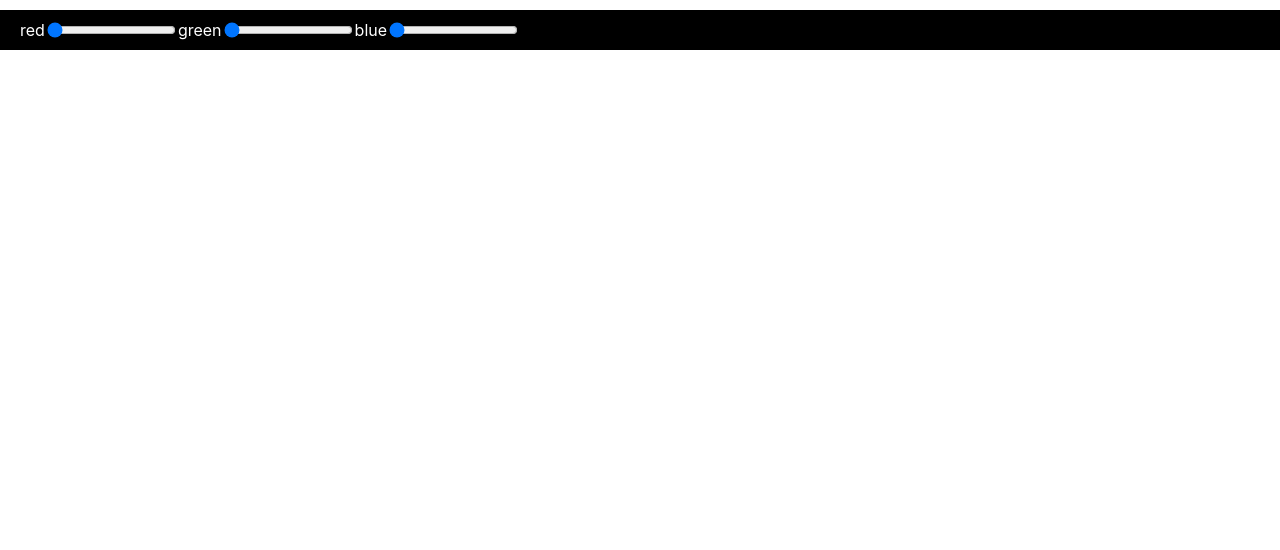
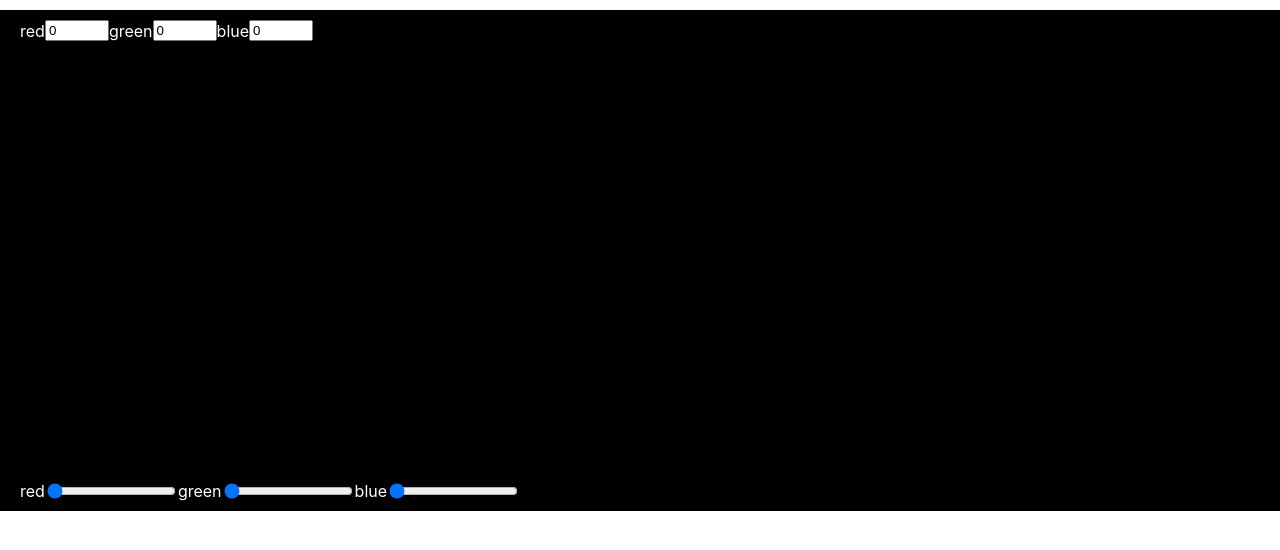
Before and after one commit to callbackKid/OnlyTeamsTestTask, a React (Create React App) app in the folder onlyteams/: page / in a window 1280 px wide. Shown: the top 550 px of the page. Built offline with nearby package versions, Linux system fonts and the light colour scheme.

Commit message:
dispatching state

```diff
--- a/onlyteams/src/Components/RGBS COMP/ColorsSwatch.tsx
+++ b/onlyteams/src/Components/RGBS COMP/ColorsSwatch.tsx
@@ -1,7 +1,16 @@
-import { RgbColorType } from "./types";
+import { useContext } from "react";
+import { ContextRGB } from "./context";
 
-export const ColorsSwatch = ({ red, green, blue }: RgbColorType) => {
+export const ColorsSwatch = () => {
+  const { red, green, blue } = useContext(ContextRGB);
   return (
-    <div style={{ backgroundColor: `rgb(${red}, ${green}, ${blue})` }}> </div>
+    <div
+      style={{
+        width: 400,
+        height: 400,
+        margin: "auto",
+        backgroundColor: `rgb(${red}, ${green}, ${blue})`,
+      }}
+    ></div>
   );
 };
--- a/onlyteams/src/Components/RGBS COMP/index.tsx
+++ b/onlyteams/src/Components/RGBS COMP/index.tsx
@@ -1,25 +1,15 @@
-import { useReducer } from "react";
-
 import { SlidersRGB } from "./sliders";
-import { InputsRGB } from "./inputs";
 import { ColorsSwatch } from "./ColorsSwatch";
-
-import { reducer } from "./reducer";
-import { RgbColorType } from "./types";
 import React from "react";
 import { ThemeContext } from "../../theme";
+import { InputsRGB } from "./inputs";
 
-export const RGBComp = ({ red, green, blue }: RgbColorType) => {
+export const App = () => {
   const themes = React.useContext(ThemeContext);
-  const [rgb, dispatch] = useReducer(reducer, {
-    red: 0,
-    green: 0,
-    blue: 0,
-  });
-
   return (
     <div style={{ ...themes.dark }}>
-      <ColorsSwatch {...rgb} />
+      <InputsRGB />
+      <ColorsSwatch />
       <SlidersRGB />
     </div>
   );
--- a/onlyteams/src/Components/RGBS COMP/input.tsx
+++ b/onlyteams/src/Components/RGBS COMP/input.tsx
@@ -1,14 +1,17 @@
-export type InputProps = {
-  id: string;
-  value: number;
-  label: string;
-};
+import { InputProps } from "./types";
 
-export const InputRGB = ({ id, value, label }: InputProps) => {
+export const InputRGB = ({ id, value, label, onChange }: InputProps) => {
   return (
     <>
       <label htmlFor={id}>{label}</label>
-      <input id={id} type="number" min={1} max={255} value={value} />
+      <input
+        id={id}
+        type="number"
+        min={1}
+        max={255}
+        value={value}
+        onChange={onChange}
+      />
     </>
   );
 };
--- a/onlyteams/src/Components/RGBS COMP/inputs.tsx
+++ b/onlyteams/src/Components/RGBS COMP/inputs.tsx
@@ -1,15 +1,46 @@
 import { InputRGB } from "./input";
 import { InputWrapper } from "./Wrappers";
 import { ContextRGB } from "./context";
-import { useContext } from "react";
+import { ChangeEvent, useContext } from "react";
 
 export const InputsRGB = () => {
   const { red, green, blue, dispatch } = useContext(ContextRGB);
+  const adjustRed = (event: ChangeEvent<HTMLInputElement>) =>
+    dispatch({
+      type: "ADJUST_RED",
+      payload: +event?.target.value,
+    });
+  const adjustGreen = (event: ChangeEvent<HTMLInputElement>) =>
+    dispatch({
+      type: "ADJUST_GREEN",
+      payload: +event?.target.value,
+    });
+  const adjustBlue = (event: ChangeEvent<HTMLInputElement>) =>
+    dispatch({
+      type: "ADJUST_BLUE",
+      payload: +event?.target.value,
+    });
+
   return (
     <InputWrapper>
-      <InputRGB id="red" label="red" value={red}></InputRGB>
-      <InputRGB id="green" label="green" value={green}></InputRGB>
-      <InputRGB id="blue" label="blue" value={blue}></InputRGB>
+      <InputRGB
+        id="red"
+        label="red"
+        value={red}
+        onChange={adjustRed}
+      ></InputRGB>
+      <InputRGB
+        id="green"
+        label="green"
+        value={green}
+        onChange={adjustGreen}
+      ></InputRGB>
+      <InputRGB
+        id="blue"
+        label="blue"
+        value={blue}
+        onChange={adjustBlue}
+      ></InputRGB>
     </InputWrapper>
   );
 };
--- a/onlyteams/src/Components/RGBS COMP/slider.tsx
+++ b/onlyteams/src/Components/RGBS COMP/slider.tsx
@@ -1,10 +1,17 @@
 import { SliderProps } from "./types";
 
-export const SliderRGB = ({ id, value, label }: SliderProps) => {
+export const SliderRGB = ({ id, value, label, onChange }: SliderProps) => {
   return (
     <>
       <label htmlFor={id}> {label} </label>
-      <input id={id} type="range" min={1} max={255} value={value} />
+      <input
+        id={id}
+        type="range"
+        min={1}
+        max={255}
+        value={value}
+        onChange={onChange}
+      />
     </>
   );
 };
--- a/onlyteams/src/Components/RGBS COMP/sliders.tsx
+++ b/onlyteams/src/Components/RGBS COMP/sliders.tsx
@@ -30,12 +30,14 @@ export const SlidersRGB = () => {
         value={red}
         onChange={adjustRed}
       ></SliderRGB>
+
       <SliderRGB
         id="green"
         label="green"
         value={green}
         onChange={adjustGreen}
       ></SliderRGB>
+
       <SliderRGB
         id="blue"
         label="blue"
--- a/onlyteams/src/index.tsx
+++ b/onlyteams/src/index.tsx
@@ -3,7 +3,7 @@ import ReactDOM from "react-dom/client";
 import "./index.css";
 import { ThemeProvider } from "./theme";
 import { RgbContextProvider } from "./Components/RGBS COMP/context";
-import { RGBComp } from "./Components/RGBS COMP";
+import { App } from "./Components/RGBS COMP";
 
 const root = ReactDOM.createRoot(
   document.getElementById("root") as HTMLElement
@@ -13,7 +13,7 @@ root.render(
   <React.StrictMode>
     <RgbContextProvider>
       <ThemeProvider>
-        <RGBComp red={0} blue={0} green={0} />
+        <App />
       </ThemeProvider>
     </RgbContextProvider>
   </React.StrictMode>
```
Also changed, not shown: onlyteams/src/Components/RGBS COMP/types.tsx (+7 -0 lines).
